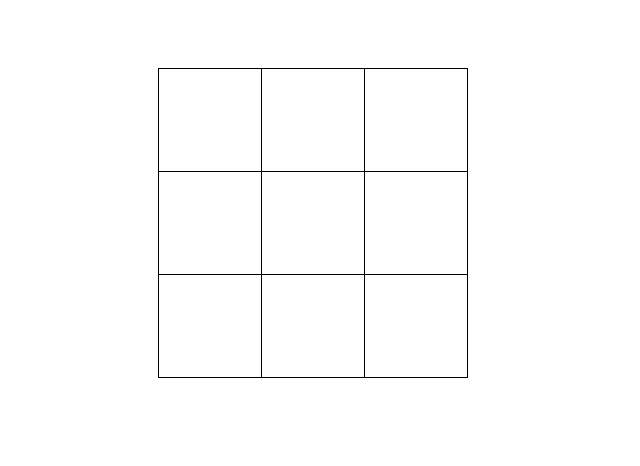
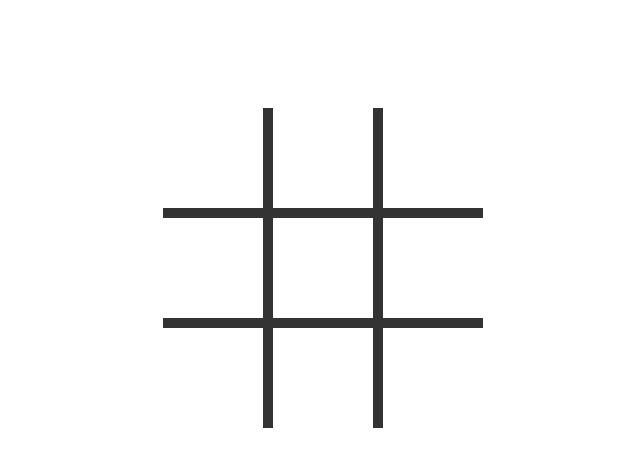
Before and after one commit to thugperfect/X_O, a plain HTML site: page index.html in a window 1280 px wide. Shown: the whole page, without its empty margins (327-967 px from the left). Drawn offline with Linux system fonts and the light colour scheme.

Commit message:
chanaged table to divs

```diff
--- a/index.html
+++ b/index.html
@@ -1,16 +1,15 @@
 <!DOCTYPE html>
 <html lang="en">
-<head>
-    <meta charset="UTF-8">
-    <meta name="viewport" content="width=device-width, initial-scale=1.0">
+  <head>
+    <meta charset="UTF-8" />
+    <meta name="viewport" content="width=device-width, initial-scale=1.0" />
     <title>XO</title>
-    <link rel="stylesheet" href="style.css">
-
-</head>
-<body>
-<div class=""></div>
+    <link rel="stylesheet" href="style.css" />
+  </head>
+  <body>
+    <div class=""></div>
     <div id="err"></div>
     <div id="root"></div>
     <script src="script.js"></script>
-</body>
+  </body>
 </html>
--- a/script.js
+++ b/script.js
@@ -1,108 +1,36 @@
-const root = document.getElementById("root");
-const err = document.getElementById("err");
-const table = document.createElement("table");
-let count = 0;
-const valXArr = [];
-const valOArr = [];
+const root = document.getElementById('root')
+const main = document.createElement('div')
 
-const pattern = [
-  [
-    [0, 0],
-    [0, 1],
-    [0, 2],
-  ],
-  [
-    [1, 0],
-    [1, 1],
-    [1, 2],
-  ],
-  [
-    [2, 0],
-    [2, 1],
-    [2, 2],
-  ],
+main.classList.add('grid-container')
+for(i = 1;i<10;i++){
+  const div = document.createElement('div')
+  div.className = 'grid-item'
+  div.id = i
+  main.appendChild(div)
+}
 
-  [
-    [0, 0],
-    [1, 0],
-    [2, 0],
-  ],
-  [
-    [0, 1],
-    [1, 1],
-    [2, 1],
-  ],
-  [
-    [0, 2],
-    [1, 2],
-    [2, 2],
-  ],
+root.appendChild(main)
 
-  [
-    [0, 0],
-    [1, 1],
-    [2, 2],
-  ],
-  [
-    [0, 2],
-    [1, 1],
-    [2, 0],
-  ],
-];
-const strPattern = JSON.stringify(pattern)
+let count = 0
+const click = (e) =>{
 
-const validate =(sub,sup)=>{
-  for(i=0;i<sup.length;i++){
-    for(j = 0;j<sub.length;j++){
-      if(sub[j] === sup[i]){
-        return true
-      }else{
-        return false
-      }
+  const clicked=e.target
+  const err = document.getElementById('err')
+  if(count%2 === 0){
+    if(clicked.innerText !== 'X' || clicked.innerText !== 'O'){
+      clicked.innerText = 'X'
+      count++
+    }
+
+  }else{
+    if(clicked.innerText !== 'X' || clicked.innerText !== 'O'){
+      clicked.innerText = 'O'
+      count++
     }
   }
+
 }
-
-for (i = 0; i < 3; i++) {
-  const tr = document.createElement("tr");
-  tr.id = i;
-  for (j = 0; j < 3; j++) {
-    const td = document.createElement("td");
-    td.id = j;
-    tr.appendChild(td);
-    td.addEventListener("click", () => {
-      if (count % 2 === 0) {
-        if (td.innerText === "X" || td.innerText === "O") {
-          err.innerText = "place Somewhere";
-        } else {
-          err.innerText = "";
-          td.innerText = "X";
-          valXArr.push([Number(tr.id), Number(td.id)]);
-          const d = validate(valXArr,pattern)
-          console.log(d)
-        // const val = JSON.stringify(valXArr)
-
-        // if(strPattern.includes(val)){
-        //     console.log(true);
-        // }else{
-        //     console.log(false)
-        // }
-          count++;
-        }
-      } else {
-        if (td.innerText === "X" || td.innerText === "O") {
-          err.innerText = "place Somewhere";
-        } else {
-          err.innerText = "";
-          td.innerText = "O";
-          valOArr.push(["O", Number(tr.id), Number(td.id)]);
-
-          count++;
-        }
-      }
-    });
-  }
-  table.appendChild(tr);
+const grid = document.getElementsByClassName('grid-item')
+for(i = 0;i<grid.length;i++){
+  grid[i].addEventListener('click',click)
 }
-
-root.appendChild(table);
--- a/style.css
+++ b/style.css
@@ -1,26 +1,51 @@
-td{
-    width: 100px;
-    height: 100px;
-    border: 1px solid;
-    text-align: center;
-    font-size: 5vw;
-}
-table{
-    border-collapse: collapse;
-    border: 1px solid green;
-}
+
 body{
     display: flex;
     flex-direction: column;
     justify-content: center;
     align-items: center;
 }
-#err{
-    color: red;
-    font-size: 20px;
-    width: 300px;
-    height: 60px;
+.grid-container {
+    display: grid;
+    width: 300px;height: 300px;
+    grid-template-columns: auto auto auto;
+  }
+  .grid-item {
+
+    border: 5px solid rgba(0, 0, 0, 0.8);
+
+    text-align: center;
     display: flex;
     justify-content: center;
     align-items: center;
-}
+    font-size: 5vw;
+  width: 100px;
+  height: 100px;
+  }
+
+  .grid-item:nth-child(1),
+  .grid-item:nth-child(2),
+  .grid-item:nth-child(3){
+    border-top: none;
+  }
+  .grid-item:nth-child(1),
+  .grid-item:nth-child(4),
+  .grid-item:nth-child(7){
+    border-left: none;
+  }
+  .grid-item:nth-child(3),
+  .grid-item:nth-child(6),
+  .grid-item:nth-child(9){
+    border-right: none;
+  }
+  .grid-item:nth-child(7),
+  .grid-item:nth-child(8),
+  .grid-item:nth-child(9){
+    border-bottom: none;
+  }
+
+  #err{
+    width: 300px;
+    height: 100px;
+
+  }
```
